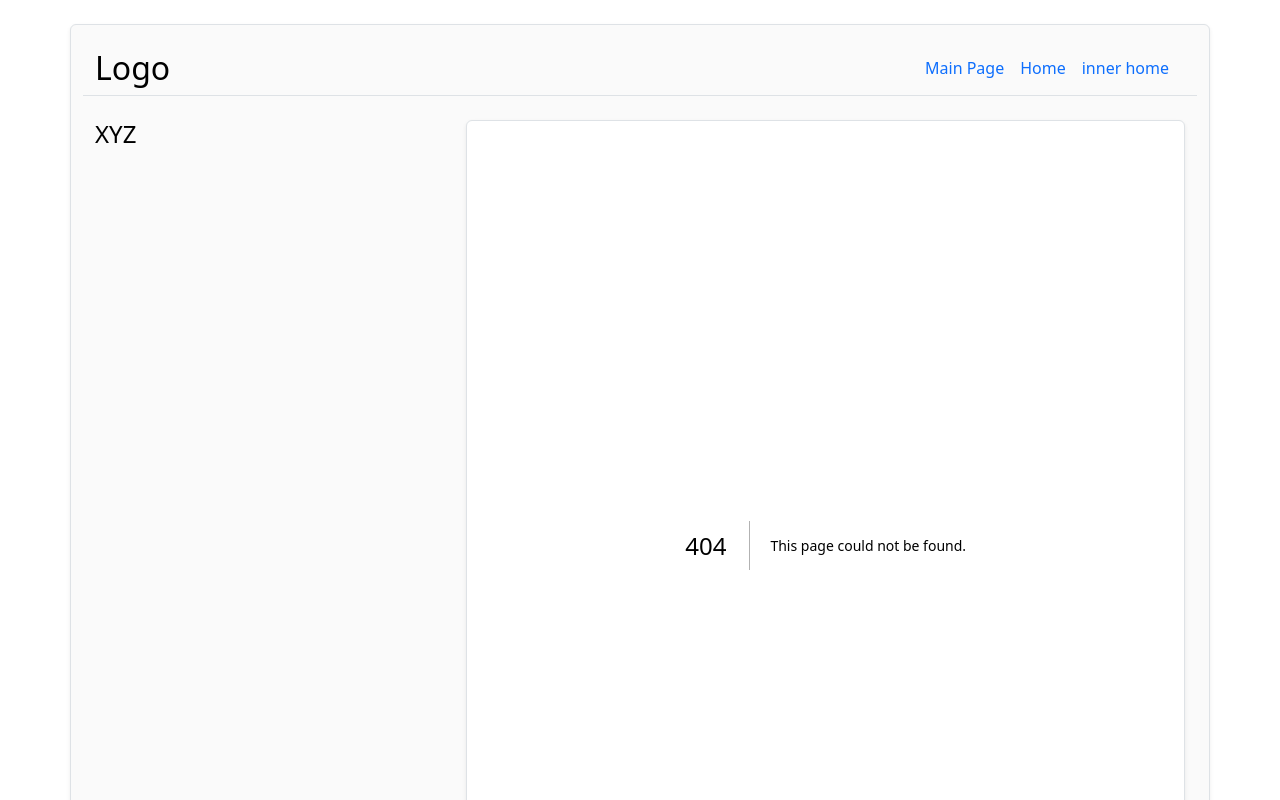
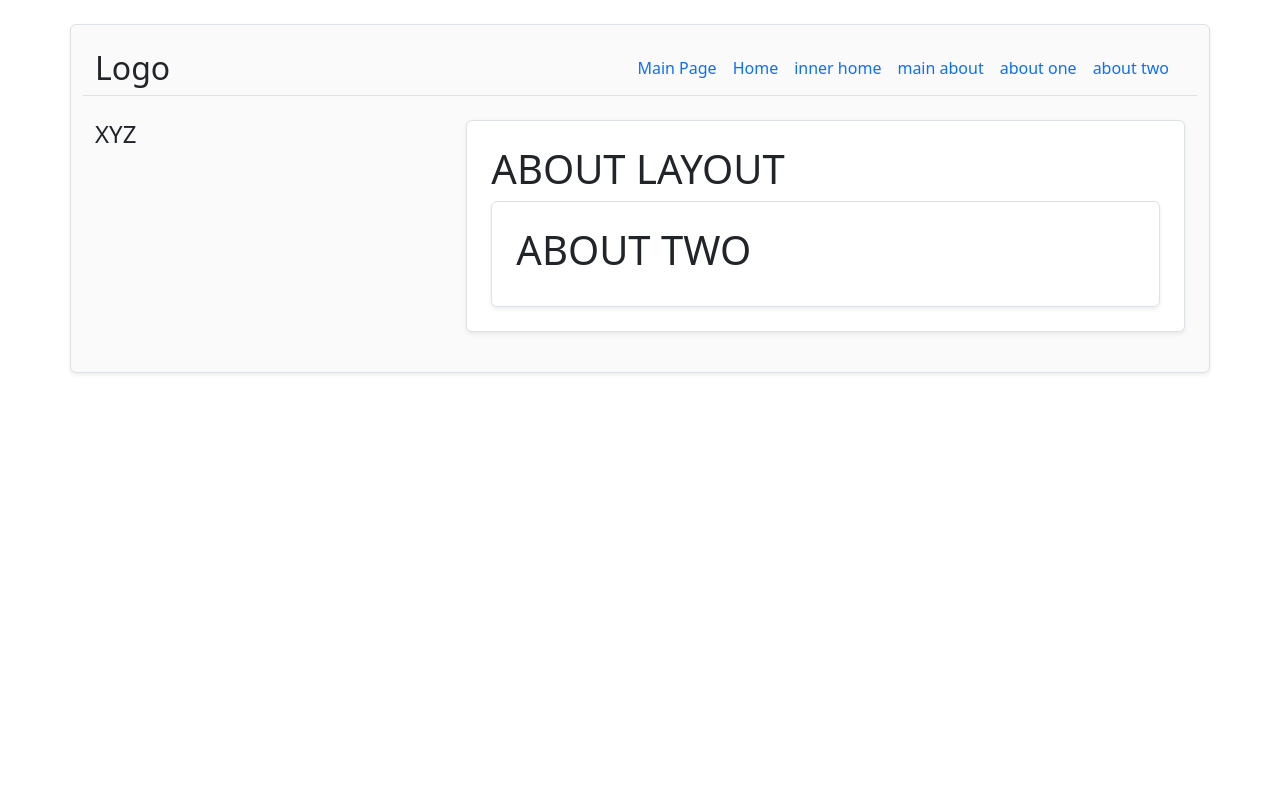
Before and after one commit to Pujan-Ajmera/next_learning, a Next.js app: page /about/about_two in a window 1280 px wide. Before the commit this address had no page. Shown: the top 800 px of the page. Built offline with nearby package versions, Linux system fonts and the light colour scheme.

Commit message:
this has the changes where i coded the sublayout thing

```diff
--- /dev/null
+++ b/app/about/about_two/page.tsx
@@ -0,0 +1,11 @@
+import React from 'react'
+
+function AboutTwo() {
+  return (
+    <div>
+        <h1 className="text">ABOUT TWO</h1>
+    </div>
+  )
+}
+
+export default AboutTwo
--- /dev/null
+++ b/app/about/layout.tsx
@@ -0,0 +1,10 @@
+export default function AboutLayout({children}:{children : React.ReactNode}){
+    return(
+        <div>
+            <h1>ABOUT LAYOUT</h1>
+            <div className="p-4 border rounded shadow-sm bg-white">
+            {children}
+            </div>
+        </div>
+    )
+}
--- a/app/layout.tsx
+++ b/app/layout.tsx
@@ -16,9 +16,13 @@ export default function RootLayout({
     </div>
     <div className="col-8 text-end">
       <nav>
+        {/* always start from /xyz/abc so the problem of one page to other of 404 not found dont happen */}
         <Link href="/" className="me-3 text-decoration-none">Main Page</Link>
         <Link href="/home" className="me-3 text-decoration-none">Home</Link>
         <Link href="/home/inner_home" className="me-3 text-decoration-none">inner home</Link>
+        <Link href="/about" className="me-3 text-decoration-none">main about</Link>
+        <Link href="/about/about_one" className="me-3 text-decoration-none">about one</Link>
+        <Link href="/about/about_two" className="me-3 text-decoration-none">about two</Link>
       </nav>
     </div>
   </div>
```
Also changed, not shown: app/about/about_one/page.tsx (added, +11 -0 lines), app/about/page.tsx (added, +11 -0 lines).
